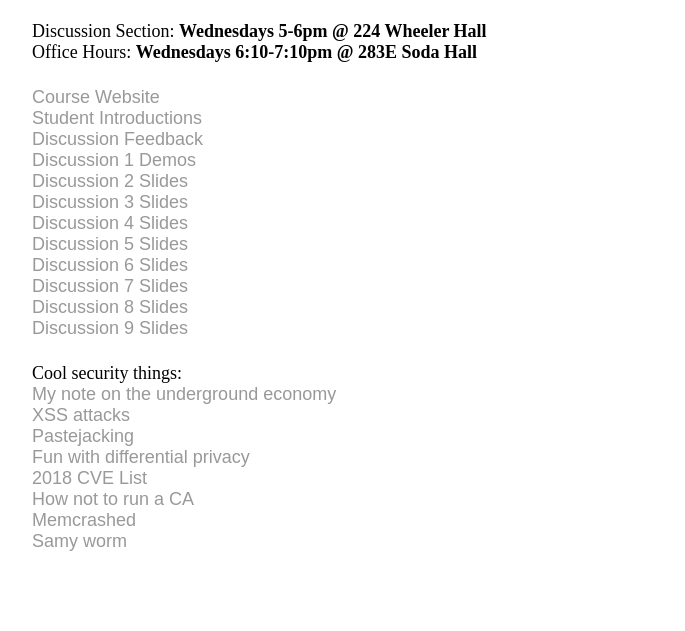
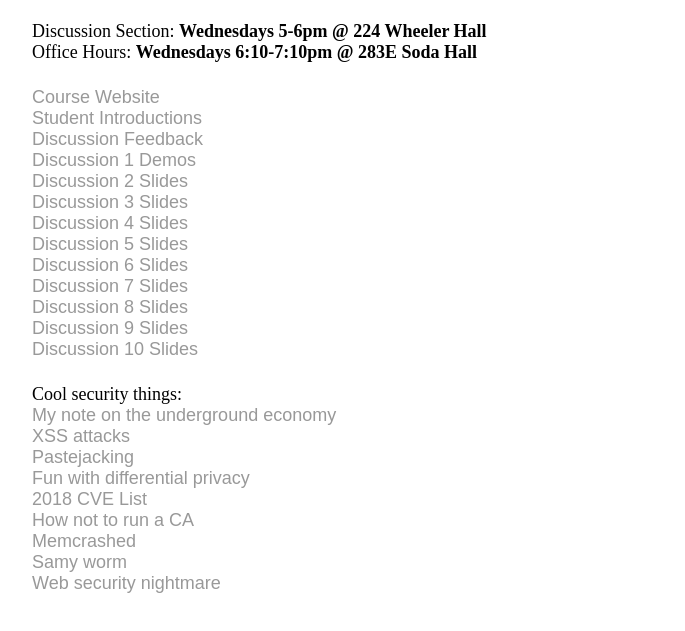
Before and after one commit to adichopra/adichopra.github.io, a plain HTML site: page 161.html in a window 1280 px wide. Shown: the part 121-752 px from the top of the page, without its empty margins (224-909 px from the left). Drawn offline with Linux system fonts and the light colour scheme; a script that the page names is missing.

Commit message:
web security link + disc 10 slides

```diff
--- a/161.html
+++ b/161.html
@@ -37,6 +37,7 @@
             <a href="https://docs.google.com/presentation/d/1AyeigTj1KyBh1Uh6D6MP1AJkUf-TpfyZrMCEDEJ2xsU/edit?usp=sharing">Discussion 7 Slides</a><br/>
             <a href="https://docs.google.com/presentation/d/1OHlD_No5yFGESloBKEXyh6LRhhbj_euL2pYTd8NgxPI/edit?usp=sharing">Discussion 8 Slides</a><br/>
             <a href="https://docs.google.com/presentation/d/1elSzB4pdMnXlGSq61eIIbrxnAXfcc3QqBvMotOTZ75w/edit?usp=sharing">Discussion 9 Slides</a><br/>
+            <a href="https://docs.google.com/presentation/d/1tyUV7nC01NewAs20ZF84cChchmQ-JDAMmVMovP2LuQg/edit?usp=sharing">Discussion 10 Slides</a><br/>
         </h4>
         <h4>
             Cool security things:<br/>
@@ -48,6 +49,7 @@
             <a href="http://blog.koehntopp.info/index.php/3075-how-not-to-run-a-ca">How not to run a CA</a><br/>
             <a href="https://blog.cloudflare.com/memcrashed-major-amplification-attacks-from-port-11211">Memcrashed</a><br/>
             <a href="https://samy.pl/popular/tech.html">Samy worm</a><br/>
+            <a href="https://hackernoon.com/im-harvesting-credit-card-numbers-and-passwords-from-your-site-here-s-how-9a8cb347c5b5">Web security nightmare</a><br/>
         </h4>
     </body>
     <footer>
```
